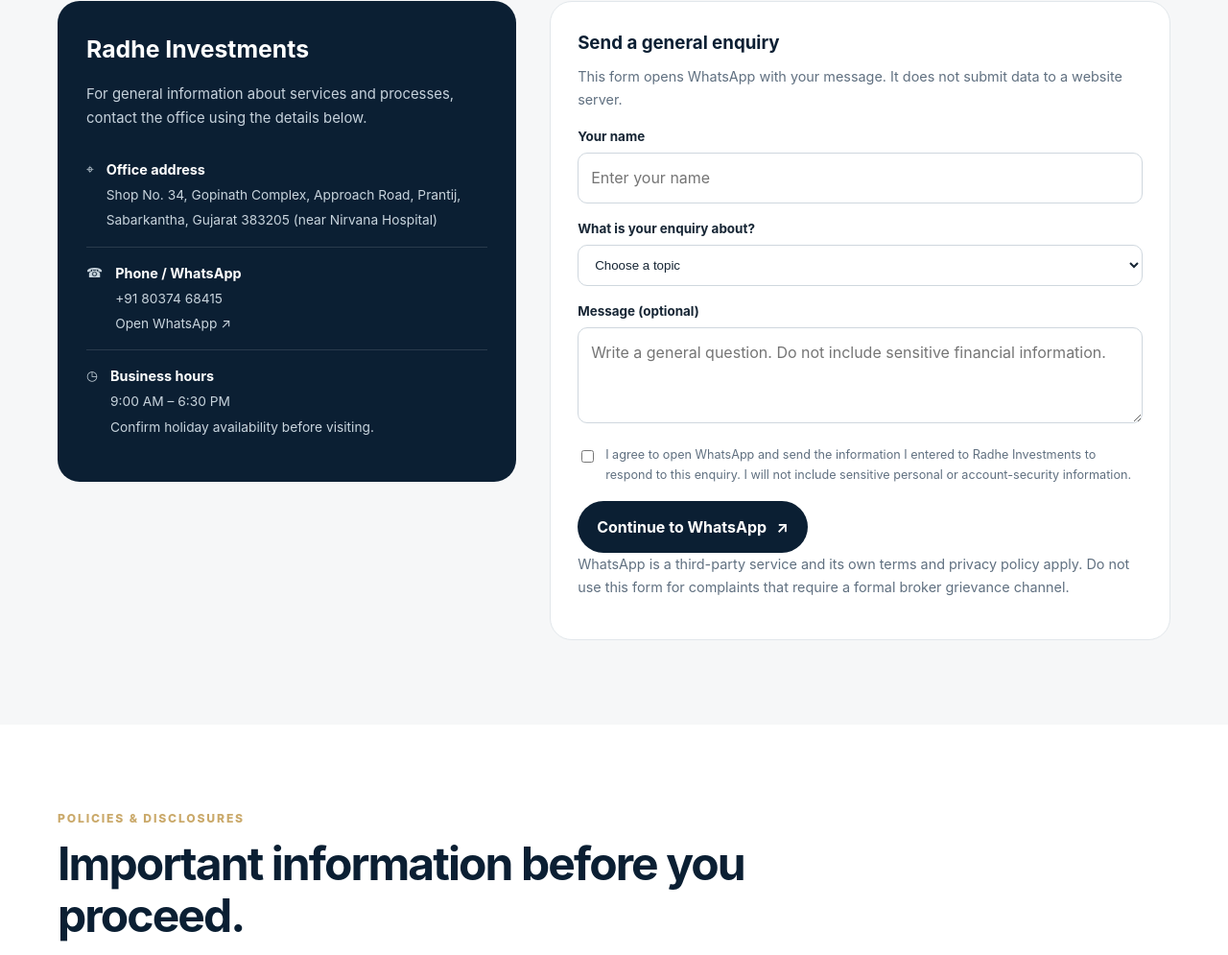
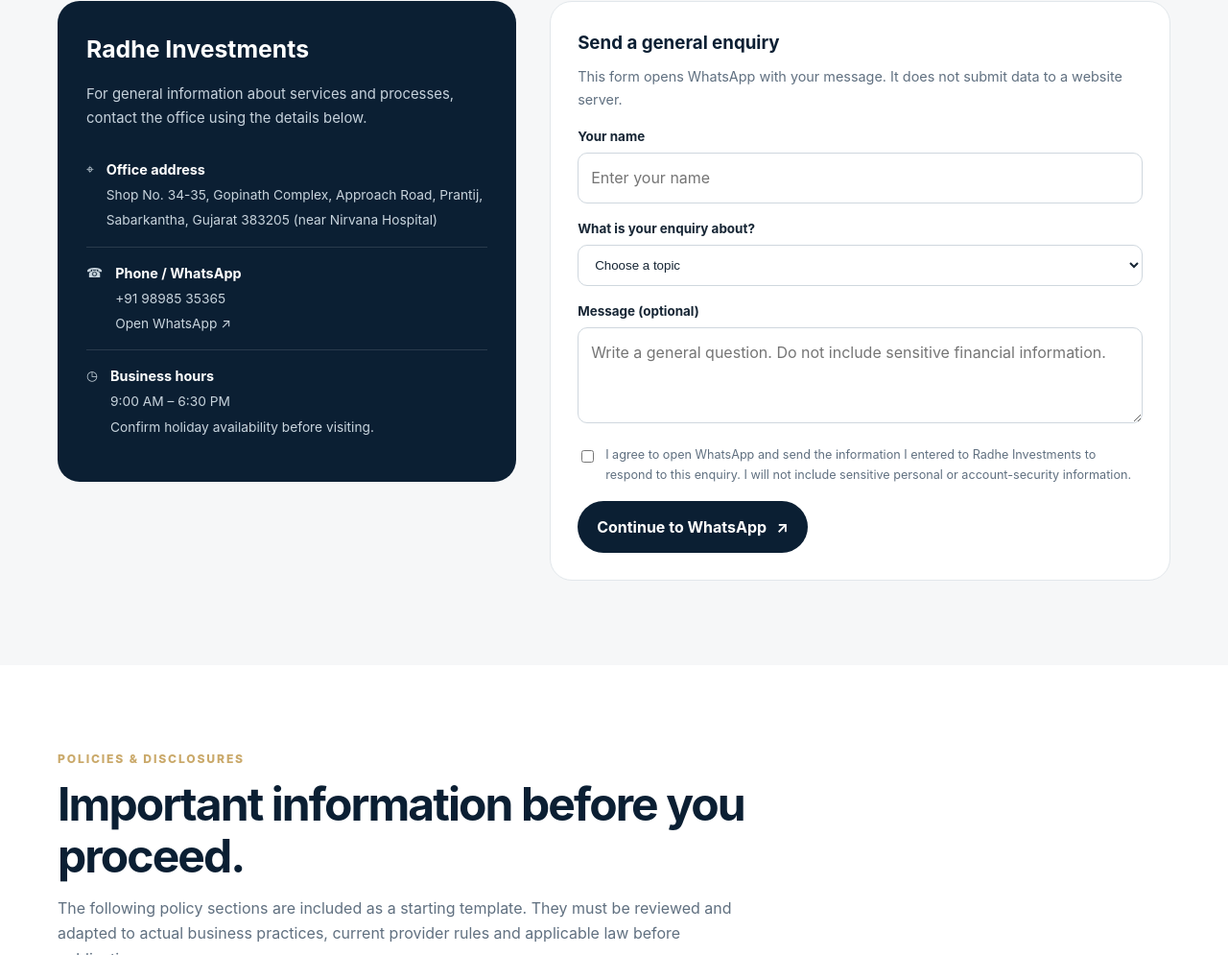
Before and after one commit to jin35h/radhe-Investments, a plain HTML site: page index.html in a window 1280 px wide. Shown: the part 6445-7440 px from the top of the page at 96% size. Drawn offline with Linux system fonts and the light colour scheme.

Commit message:
Add files via upload

```diff
--- a/index.html
+++ b/index.html
@@ -154,8 +154,8 @@
     <section class="section section-soft" id="contact"><div class="container"><div class="section-head"><div class="eyebrow">Get in touch</div><h2>What would you like to understand?</h2><p>Send a general enquiry. Please do not include sensitive identity, banking or account-security information.</p></div>
       <div class="contact-wrap">
         <div class="contact-panel"><h3>Radhe Investments</h3><p>For general information about services and processes, contact the office using the details below.</p>
-          <div class="contact-line"><span aria-hidden="true">⌖</span><div><b>Office address</b><span>Shop No. 34, Gopinath Complex, Approach Road, Prantij, Sabarkantha, Gujarat 383205 (near Nirvana Hospital)</span></div></div>
-          <div class="contact-line"><span aria-hidden="true">☎</span><div><b>Phone / WhatsApp</b><a href="tel:+918037468415">+91 80374 68415</a><br><a href="https://wa.me/918037468415" target="_blank" rel="noopener noreferrer">Open WhatsApp ↗</a></div></div>
+          <div class="contact-line"><span aria-hidden="true">⌖</span><div><b>Office address</b><span>Shop No. 34-35, Gopinath Complex, Approach Road, Prantij, Sabarkantha, Gujarat 383205 (near Nirvana Hospital)</span></div></div>
+          <div class="contact-line"><span aria-hidden="true">☎</span><div><b>Phone / WhatsApp</b><a href="tel:+919898535365">+91 98985 35365</a><br><a href="https://wa.me/919898535365" target="_blank" rel="noopener noreferrer">Open WhatsApp ↗</a></div></div>
           <div class="contact-line"><span aria-hidden="true">◷</span><div><b>Business hours</b><span>9:00 AM – 6:30 PM</span><br><span>Confirm holiday availability before visiting.</span></div></div>
         </div>
         <form class="contact-form" id="enquiryForm"><h3>Send a general enquiry</h3><p>This form opens WhatsApp with your message. It does not submit data to a website server.</p>
@@ -164,7 +164,7 @@
           <div class="field"><label for="message">Message (optional)</label><textarea id="message" name="message" maxlength="500" placeholder="Write a general question. Do not include sensitive financial information."></textarea></div>
           <label class="consent"><input type="checkbox" id="consent" required><span>I agree to open WhatsApp and send the information I entered to Radhe Investments to respond to this enquiry. I will not include sensitive personal or account-security information.</span></label>
           <button class="btn btn-dark" type="submit">Continue to WhatsApp <span aria-hidden="true">↗</span></button>
-          <p class="form-note">WhatsApp is a third-party service and its own terms and privacy policy apply. Do not use this form for complaints that require a formal broker grievance channel.</p>
+
         </form>
       </div>
     </div></section>
@@ -213,7 +213,7 @@
       const topic = document.getElementById('topic').value;
       const message = document.getElementById('message').value.trim();
       const body = `Hello Radhe Investments, my name is ${name}. My general enquiry is about: ${topic}.${message ? ` Message: ${message}` : ''} Please share general process information.`;
-      const url = `https://wa.me/918037468415?text=${encodeURIComponent(body)}`;
+      const url = `https://wa.me/919898535365?text=${encodeURIComponent(body)}`;
       window.open(url, '_blank', 'noopener,noreferrer');
     });
 
```
